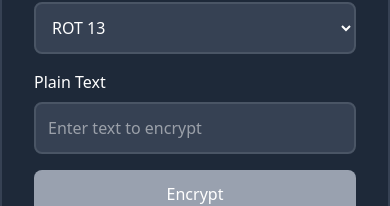
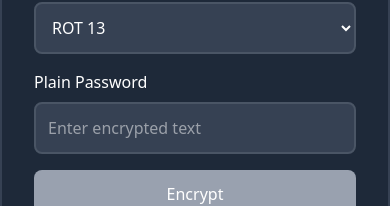
Before and after one commit to Chakibceran22/passowrd-manager-app, a React (Vite) app: page /encrypt in a window 390 px wide. Shown: the part 348-554 px from the top of the page. Built offline with nearby package versions, Linux system fonts and the light colour scheme.

Commit message:
create more componets and make it more responsive

```diff
--- /dev/null
+++ b/src/componenets/Input.jsx
@@ -0,0 +1,17 @@
+const Input = ({placeholder, password, isDarkMode ,setPassword}) => {
+    return(
+        <div>
+            <label className="block mb-2">{placeholder}</label>
+            <input
+              type="text"
+              value={password}
+              onChange={(e) => setPassword(e.target.value)}
+              placeholder="Enter encrypted text"
+              className={`w-full p-3 rounded-lg border-2 ${isDarkMode
+                ? 'bg-gray-700 border-gray-600 text-white'
+                : 'bg-white border-gray-300 text-black'}`}
+            />
+          </div>
+    )
+}
+export default Input;
--- a/src/componenets/PasswordDecryption.jsx
+++ b/src/componenets/PasswordDecryption.jsx
@@ -2,6 +2,7 @@ import React, { useState } from 'react';
 import { ShieldIcon, KeyIcon } from './SecurityIcons';
 import { calculatePrivateKey,p,q,n,totient } from '../encModules/rsa';
 import Button from './Button';
+import Input from './Input';
 
 const PasswordDecryptor = () => {
   const [isDarkMode, setIsDarkMode] = useState(true);
@@ -93,19 +94,7 @@ const PasswordDecryptor = () => {
         </div>
 
         <div className="space-y-4">
-          {/* Encrypted Input */}
-          <div>
-            <label className="block mb-2">Encrypted Text</label>
-            <input
-              type="text"
-              value={encryptedPassword}
-              onChange={(e) => setEncryptedPassword(e.target.value)}
-              placeholder="Enter encrypted text"
-              className={`w-full p-3 rounded-lg border-2 ${isDarkMode
-                ? 'bg-gray-700 border-gray-600 text-white'
-                : 'bg-white border-gray-300 text-black'}`}
-            />
-          </div>
+          <Input placeholder={"Encrypted Text"} password={encryptedPassword} setPassword={setEncryptedPassword} isDarkMode={isDarkMode}></Input>
 
           {/* Decryption Method Selector */}
           <div>
--- a/src/componenets/passwordEncryptionPage.jsx
+++ b/src/componenets/passwordEncryptionPage.jsx
@@ -2,6 +2,7 @@ import React, { useState } from 'react';
 import { ShieldIcon, KeyIcon } from './SecurityIcons';
 import {calculatePublicKey, calculatePrivateKey, encryptMessage, decryptMessage, p, q, n, totient } from '../encModules/rsa';
 import Button from './Button';
+import Input from './Input';
 
 const PasswordEncryptor = () => {
   const [isDarkMode, setIsDarkMode] = useState(true);
@@ -144,20 +145,9 @@ const PasswordEncryptor = () => {
               ))}
             </select>
           </div>
+          <Input placeholder={"Plain Password"} password={plainPassword} setPassword={setPlainPassword} isDarkMode={isDarkMode}></Input>
 
-          {/* Plain Text Input */}
-          <div>
-            <label className="block mb-2">Plain Text</label>
-            <input
-              type="text"
-              value={plainPassword}
-              onChange={(e) => setPlainPassword(e.target.value)}
-              placeholder="Enter text to encrypt"
-              className={`w-full p-3 rounded-lg border-2 ${isDarkMode
-                ? 'bg-gray-700 border-gray-600 text-white'
-                : 'bg-white border-gray-300 text-black'}`}
-            />
-          </div>
+
 
           {/* Non-RSA Key Input */}
           {encryptionType !== 'RSA' && encryptionMethods.find(m => m.value === encryptionType)?.requiresKey && (
```
